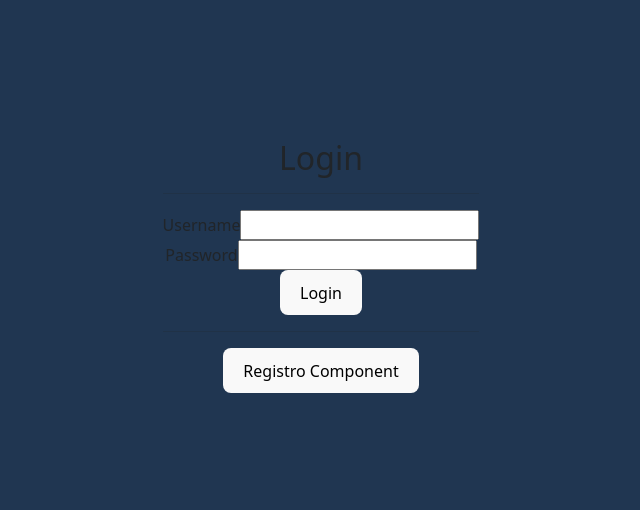
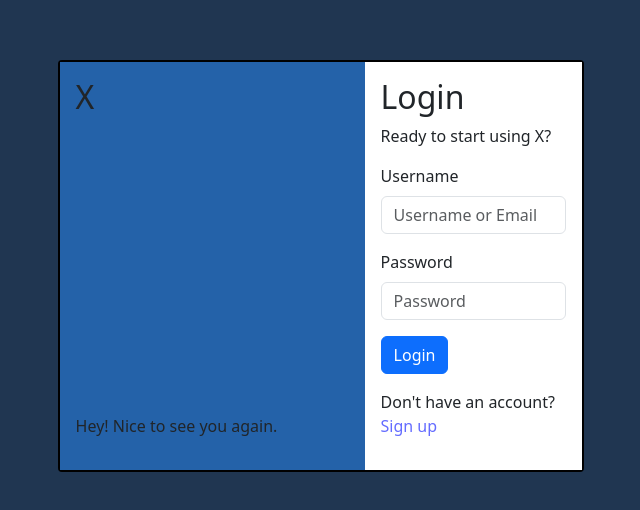
Before and after one commit to SebaPrado/proyectoFinalTwiter, a React (Vite) app: page /login in a window 1280 px wide. Shown: the part 134-644 px from the top of the page, without its empty margins (319-959 px from the left). Built offline with nearby package versions, Linux system fonts and the light colour scheme.

Commit message:
View login

```diff
--- a/src/App.css
+++ b/src/App.css
@@ -1,8 +1,6 @@
 #root {
-
   margin: 0 auto;
   padding: 2rem;
-  text-align: center;
 }
 
 /* button{
@@ -19,9 +17,9 @@ input{
   margin: 15px;
 
 } */
-.contenedorTweets{
+.contenedorTweets {
   margin: 5px;
-  border: 2px solid ;
+  border: 2px solid;
   background-color: rgb(246, 193, 193);
 }
 
@@ -63,7 +61,6 @@ ul {
   list-style-type: none;
   margin: 0;
   padding: 0;
-
 }
 
 li a {
--- a/src/components/Home.jsx
+++ b/src/components/Home.jsx
@@ -7,7 +7,7 @@ import { Link, Navigate } from "react-router-dom";
 
 function Home() {
   const token = useSelector((state) => state.user.token);
-  console.log("el token es "+token);
+  console.log("el token es " + token);
   if (!token) {
     console.log("te estoy rebotando");
     return <Navigate to="/login" replace />;
@@ -36,6 +36,7 @@ function Home() {
   };
   return (
     <>
+      <div className="col-6">
         <span>
           <Link to={"http://localhost:5174/registro"}>
             <button type="button">Registro Component</button>{" "}
@@ -65,6 +66,7 @@ function Home() {
           <button>Crear Tweet</button>
         </form>
         <Tweets />
+      </div>
     </>
   );
 }
--- a/src/components/Login.jsx
+++ b/src/components/Login.jsx
@@ -38,35 +38,56 @@ function Login() {
   };
 
   return (
-    <>
+    <div className="container login-both-sides">
+      <div className="row">
+        <div className="col-7 login-left-side d-none d-md-flex p-3">
+          <h2>X</h2>
+          <p>Hey! Nice to see you again.</p>
+        </div>
+        <div className="col-12 col-md-5 d-flex login-right-side p-3">
           <h2>Login</h2>
-      <hr />
+          <p>Ready to start using X?</p>
           <form onSubmit={handleSubmit}>
-        <label htmlFor="username">Username</label>
+            <div className="mb-3">
+              <label htmlFor="username" className="form-label">
+                Username
+              </label>
               <input
                 type="text"
                 id="username"
+                className="form-control"
                 value={username}
                 onChange={handleUsernameChange}
+                placeholder="Username or Email"
               />
-        <br />
-
-        <label htmlFor="password">Password</label>
+            </div>
+            <div className="mb-3">
+              <label htmlFor="exampleInputPassword1" className="form-label">
+                Password
+              </label>
               <input
                 type="password"
                 id="password"
                 value={password}
                 onChange={handlePasswordChange}
+                className="form-control"
+                placeholder="Password"
               />
-        <br />
-        <button type="submit">Login</button>
+            </div>
+
+            <button type="submit" className="btn btn-primary">
+              Login
+            </button>
           </form>
-      <hr />
-
-      <Link to={"http://localhost:5173/registro"}>
-        <button type="button">Registro Component</button>{" "}
+          <p className="mt-3">
+            Don't have an account?{" "}
+            <Link to="/registro" className="links">
+              Sign up
             </Link>
-    </>
+          </p>
+        </div>
+      </div>
+    </div>
   );
 }
 
--- a/src/components/Registro.jsx
+++ b/src/components/Registro.jsx
@@ -5,13 +5,13 @@ import { Link } from "react-router-dom";
 
 function Registro() {
   const [datos, setDatos] = useState({
-    firstname: "pepe",
-    lastname: "lopez",
-    username: "pepelopez",
-    password: "1234",
-    email: "pepelo",
+    firstname: "",
+    lastname: "",
+    username: "",
+    password: "",
+    email: "",
     descripcion: "No hay descripcion",
-    fotoDePerfil: "noHayFoto",
+    fotoDePerfil: "",
   });
 
   const handleChange = (e) => {
@@ -93,7 +93,7 @@ function Registro() {
                 <label htmlFor="formFile" className="form-label"></label>
                 <input
                   className="form-control"
-                  type="text"
+                  type="file"
                   id="formFile"
                   name="fotoDePerfil"
                   value={datos.fotoDePerfil}
```
Lines whose indentation alone changed are shown as unchanged.
